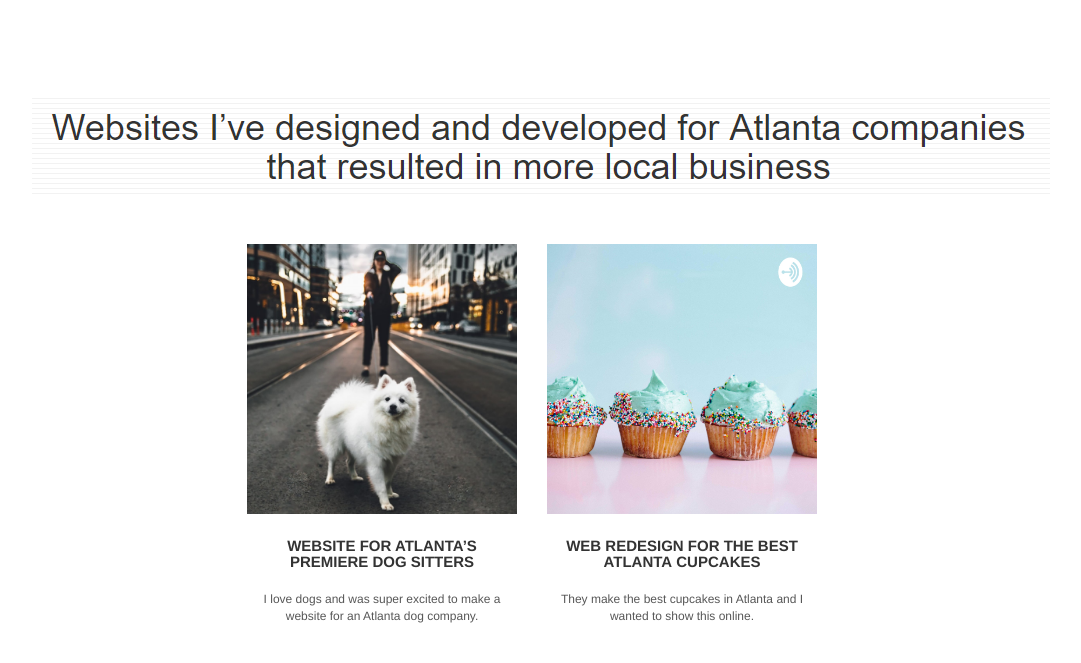
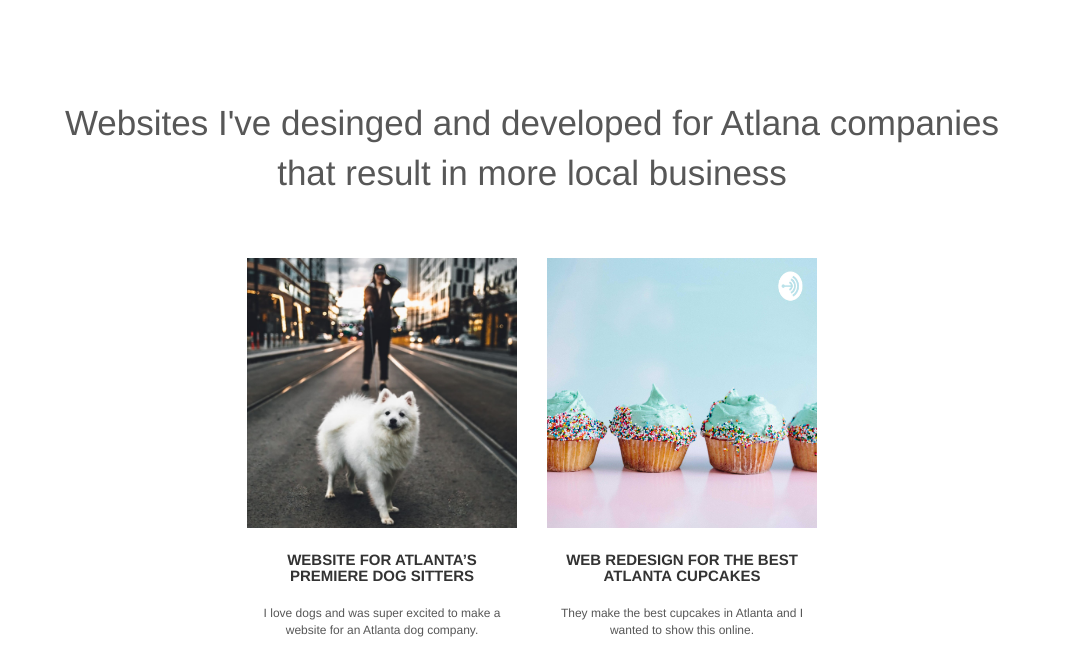
Before and after one commit to Z-Hadi/Project-4, a plain HTML site: page index.html in a window 1280 px wide. Shown: the part 1753-2416 px from the top of the page, without its empty margins (108-1189 px from the left). Drawn offline with Linux system fonts and the light colour scheme.

Commit message:
Websites I've desinged  into text

```diff
--- a/index.html
+++ b/index.html
@@ -153,8 +153,7 @@
             <div class="container bloc-lg">
                 <div class="row">
                     <div class="col-sm-12 text-center">
-                        <img alt="web agency, web design, logo design " src="img/title2.png" />
-
+                        <p style="font-size: 35px;color: black;"> Websites I've desinged and developed for Atlana companies that result in more local business</p>
                     </div>
                 </div>
                 <div class="row tight-width-whitespace portfolio-row">
```
